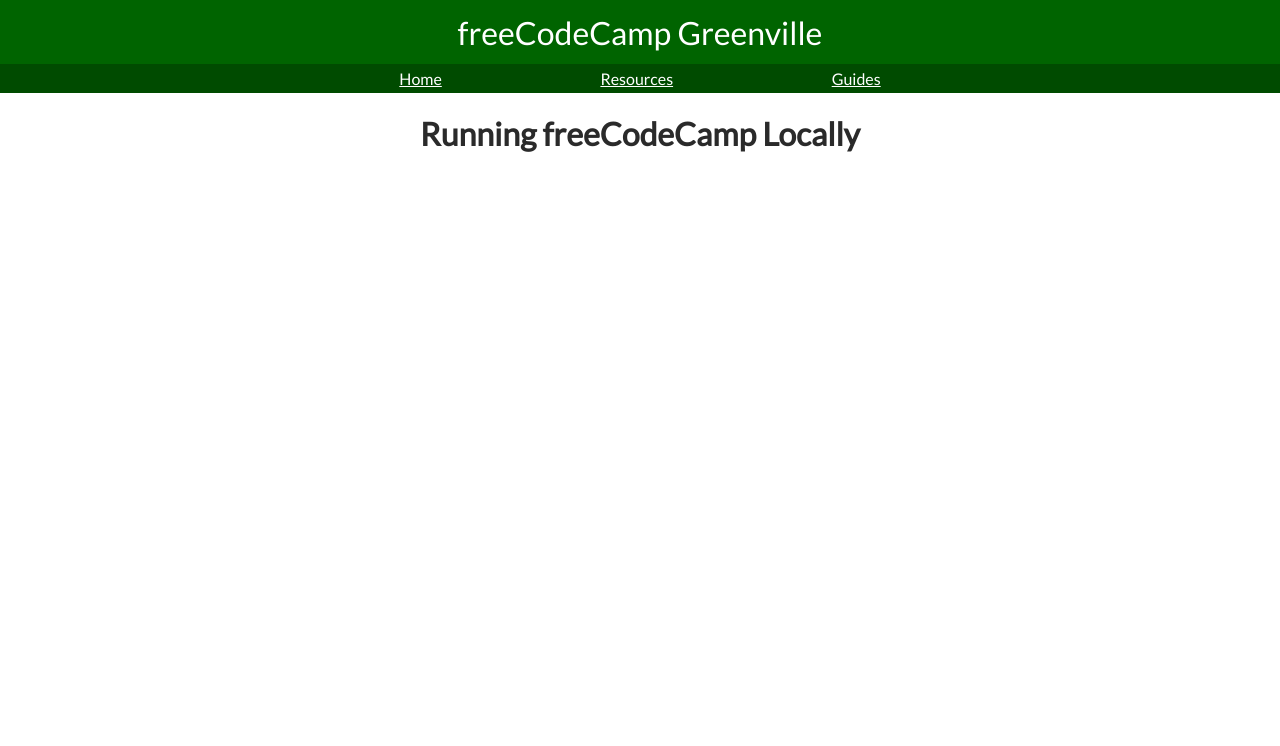
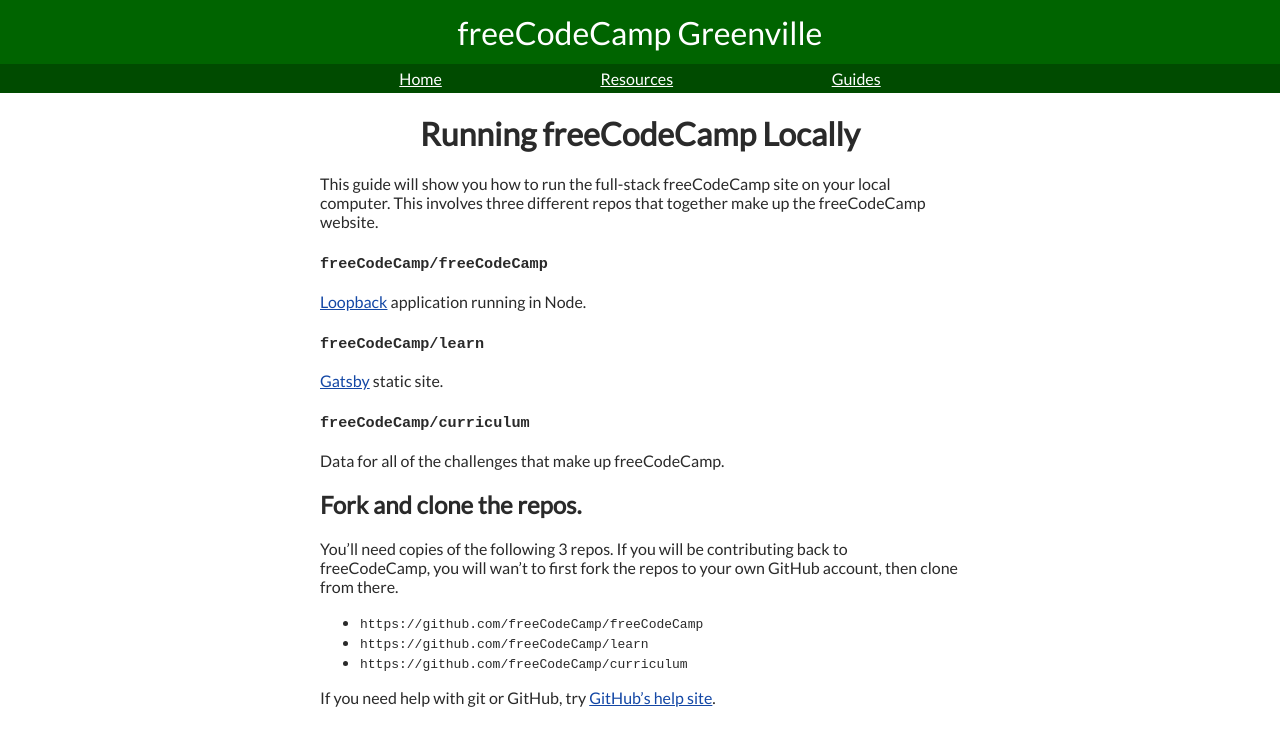
Before and after one commit to freecodecamp-greenville/fcc-greenville-www, a Jekyll site: the page built from _guides/running-freecodecamp-locally.md, in a window 1280 px wide. Shown: the top 746 px of the page. Built offline with Jekyll 4.4.1, drawn with Linux system fonts in a browser that asks for light colours.

Commit message:
Start writing freeCodeCamp guide

```diff
--- a/_guides/running-freecodecamp-locally.md
+++ b/_guides/running-freecodecamp-locally.md
@@ -3,3 +3,32 @@
 title: Running freeCodeCamp Locally
 ---
 # {{ page.title }}
+
+This guide will show you how to run the full-stack freeCodeCamp site on your
+local computer. This involves three different repos that together make up the
+freeCodeCamp website.
+
+### `freeCodeCamp/freeCodeCamp`
+
+[Loopback](https://loopback.io/) application running in Node.
+
+### `freeCodeCamp/learn`
+
+[Gatsby](https://www.gatsbyjs.org/) static site.
+
+### `freeCodeCamp/curriculum`
+
+Data for all of the challenges that make up freeCodeCamp.
+
+## Fork and clone the repos.
+
+You'll need copies of the following 3 repos. If you will be contributing back to
+freeCodeCamp, you will wan't to first fork the repos to your own GitHub account,
+then clone from there.
+
+- `https://github.com/freeCodeCamp/freeCodeCamp`
+- `https://github.com/freeCodeCamp/learn`
+- `https://github.com/freeCodeCamp/curriculum`
+
+If you need help with git or GitHub, try
+[GitHub's help site](https://help.github.com/).
```
